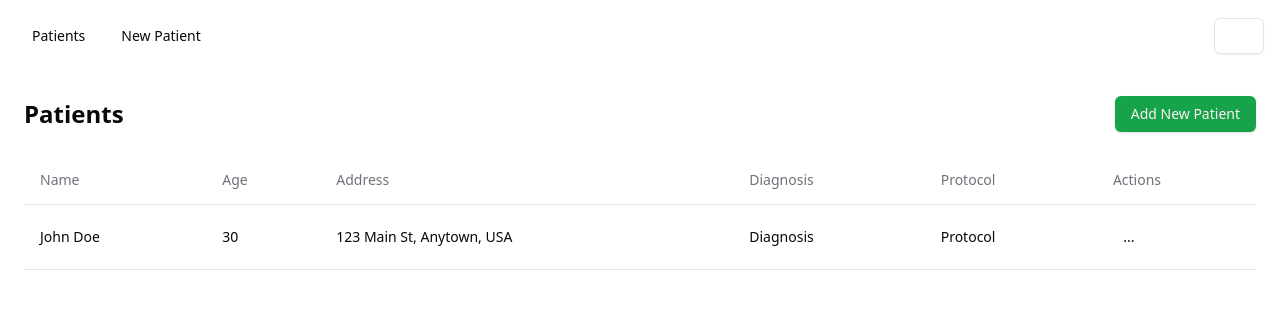
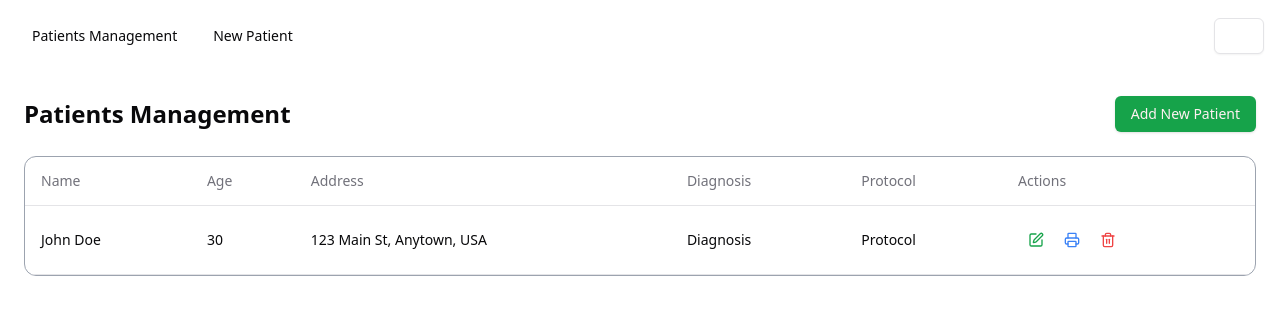
Before and after one commit to sajjad-ag/vuejs-training, a Vue app: page / in a window 1280 px wide. Shown: the top 314 px of the page. Built offline with nearby package versions, Linux system fonts and the light colour scheme; some icons are missing.

Commit message:
ui and form updates

```diff
--- a/src/components/DataTableDropdown.vue
+++ b/src/components/DataTableDropdown.vue
@@ -7,7 +7,9 @@ import {
 } from '@/components/ui/dropdown-menu'
 import { usePatientStore } from '@/stores/patients'
 import { useRouter } from 'vue-router'
-
+import { useToast } from './ui/toast'
+import { Trash2Icon, EditIcon, PrinterIcon } from 'lucide-vue-next'
+import { Button } from './ui/button'
 const router = useRouter()
 
 const props = defineProps({
@@ -19,8 +21,23 @@ const props = defineProps({
 
 const patientStore = usePatientStore()
 
+const { toast } = useToast()
+
 const handleDelete = (id) => {
-  patientStore.deletePatient(id)
+  try {
+    patientStore.deletePatient(id)
+    toast({
+      title: 'Patient deleted',
+      description: 'Patient information has been deleted successfully',
+      variant: 'success',
+    })
+  } catch (error) {
+    toast({
+      title: 'Error',
+      description: 'Error deleting patient',
+      variant: 'destructive',
+    })
+  }
 }
 
 const handleEdit = (patient) => {
@@ -35,12 +52,38 @@ const handleView = (patient) => {
 </script>
 
 <template>
-  <DropdownMenu>
+  <!-- <DropdownMenu>
     <DropdownMenuTrigger as="Button" variant="ghost" class="w-8 h-8">...</DropdownMenuTrigger>
     <DropdownMenuContent>
       <DropdownMenuItem @click="() => handleView(patient)"> View </DropdownMenuItem>
       <DropdownMenuItem @click="() => handleEdit(patient)"> Edit </DropdownMenuItem>
       <DropdownMenuItem @click="() => handleDelete(patient.id)"> Delete </DropdownMenuItem>
     </DropdownMenuContent>
-  </DropdownMenu>
+  </DropdownMenu> -->
+  <div class="flex items-center justify-start">
+    <Button
+      variant="ghost"
+      size="sm"
+      @click="() => handleEdit(patient)"
+      class="hover:bg-primary/10 rounded-full h-9 w-9 flex items-center justify-center"
+    >
+      <EditIcon class="w-5 h-5 text-primary" />
+    </Button>
+    <Button
+      variant="ghost"
+      size="sm"
+      @click="() => handleView(patient)"
+      class="hover:bg-blue-500/10 rounded-full h-9 w-9 flex items-center justify-center"
+    >
+      <PrinterIcon class="w-5 h-5 text-blue-500" />
+    </Button>
+    <Button
+      variant="ghost"
+      size="sm"
+      @click="() => handleDelete(patient.id)"
+      class="hover:bg-destructive/10 rounded-full h-9 w-9 flex items-center justify-center"
+    >
+      <Trash2Icon class="w-5 h-5 text-destructive" />
+    </Button>
+  </div>
 </template>
--- a/src/components/PatientForm.vue
+++ b/src/components/PatientForm.vue
@@ -14,7 +14,7 @@ import { toTypedSchema } from '@vee-validate/zod'
 import * as z from 'zod'
 import { useForm } from 'vee-validate'
 import { FormControl, FormField, FormItem, FormLabel, FormMessage } from './ui/form'
-import { computed, onMounted, watch } from 'vue'
+import { computed, watch } from 'vue'
 import {
   Select,
   SelectContent,
@@ -40,22 +40,22 @@ const df = new DateFormatter('en-US', {
 
 const formSchema = toTypedSchema(
   z.object({
-    name: z.string(),
-    age: z.number(),
-    address: z.string(),
-    diagnosis: z.string(),
-    protocol: z.string(),
-    date: z.string(),
-    bsa: z.string(),
-    room: z.string(),
-    gender: z.string(),
-    caseSheetNumber: z.string(),
-    protocolName: z.string(),
-    numberOfDoses: z.number(),
-    specialist: z.string(),
+    name: z.string().min(1, 'Name is required'),
+    age: z.number({ invalid_type_error: 'Age must be a number' }),
+    address: z.string().min(1, 'Address is required'),
+    diagnosis: z.string().min(1, 'Diagnosis is required'),
+    protocol: z.string().min(1, 'Protocol is required'),
+    date: z.string().min(1, 'Date is required'),
+    bsa: z.string().min(1, 'BSA is required'),
+    room: z.string().min(1, 'Room is required'),
+    gender: z.string().min(1, 'Gender is required'),
+    caseSheetNumber: z.string().min(1, 'Case sheet number is required'),
+    protocolName: z.string().min(1, 'Protocol name is required'),
+    numberOfDoses: z.number({ invalid_type_error: 'Number of doses must be a number' }),
+    specialist: z.string().min(1, 'Specialist name is required'),
     drugs: z.array(
       z.object({
-        no: z.number(),
+        no: z.string(),
         name: z.string(),
         dilutedIn: z.string(),
         routOfAdministration: z.string(),
@@ -110,6 +110,13 @@ watch(
   { immediate: true },
 )
 
+watch(
+  () => form.errors.value,
+  (newErrors) => {
+    console.log('Form errors:', newErrors)
+  },
+  { deep: true, immediate: true },
+)
 const value = computed({
   get: () => (form.values.date ? parseDate(form.values.date) : undefined),
   set: (val) => val,
@@ -120,6 +127,7 @@ const addDrug = () => {
     ...form.values.drugs,
     {
       id: Date.now().toString(),
+      no: '',
     },
   ])
 }
@@ -155,8 +163,9 @@ const onSubmit = form.handleSubmit((values) => {
 <template>
   <div class="space-y-4">
     <form @submit.prevent="onSubmit" class="flex flex-col gap-4">
-      <h2 class="text-2xl font-bold">Personal Information</h2>
       <div class="grid grid-cols-12 gap-4">
+        <div class="grid grid-cols-12 gap-2 col-span-12 border border-primary p-4 rounded-xl">
+          <h2 class="text-2xl font-bold col-span-12">Personal Information</h2>
           <FormField name="name" v-slot="{ componentField }">
             <FormItem class="col-span-12 md:col-span-4">
               <FormLabel>Name</FormLabel>
@@ -214,6 +223,8 @@ const onSubmit = form.handleSubmit((values) => {
               <FormMessage />
             </FormItem>
           </FormField>
+        </div>
+        <div class="grid grid-cols-12 gap-2 col-span-12 border border-primary p-4 rounded-xl">
           <div class="col-span-12"><h2 class="text-2xl font-bold">Medical Information</h2></div>
           <FormField name="diagnosis" v-slot="{ componentField }">
             <FormItem class="col-span-12 md:col-span-4">
@@ -323,31 +334,21 @@ const onSubmit = form.handleSubmit((values) => {
               <FormMessage />
             </FormItem>
           </FormField>
+        </div>
+        <div class="grid grid-cols-12 gap-4 col-span-12 border border-primary p-4 rounded-xl">
+          <div class="flex justify-between items-center col-span-12">
+            <h2 class="text-2xl font-bold">Drugs</h2>
+            <Button @click="addDrug" type="button">Add Drug</Button>
+          </div>
           <FormField name="drugs" v-slot="{ componentField }">
             <FormItem class="col-span-12">
-            <div class="flex justify-between items-center">
-              <FormLabel class="text-xl font-bold">Drugs</FormLabel>
-              <Button @click="addDrug" type="button" size="sm">Add Drug</Button>
-            </div>
               <div class="flex flex-col gap-4">
                 <div
                   v-for="(drug, index) in componentField.modelValue"
                   :key="drug.no"
                   class="flex flex-col gap-4"
                 >
-                <div class="flex items-center justify-start">
-                  <Button
-                    @click="removeDrug(index)"
-                    type="button"
-                    size="sm"
-                    variant="ghost"
-                    class="text-destructive hover:bg-destructive/10 hover:text-destructive"
-                    ><Trash2Icon class="w-4 h-4"
-                  /></Button>
-
-                  <Label> Drug {{ drug.no }}</Label>
-                </div>
-                <div class="grid grid-cols-6 gap-4">
+                  <div class="grid grid-cols-6 gap-2">
                     <div class="col-span-6 md:col-span-2 space-y-2">
                       <Label for="drug-no">Drug No</Label>
                       <Input type="text" v-model="drug.no" placeholder="No" id="drug-no" />
@@ -400,15 +401,22 @@ const onSubmit = form.handleSubmit((values) => {
                       <Textarea v-model="drug.note" placeholder="Notes" id="note" />
                     </div>
                   </div>
-
-                <Separator class="my-4" />
+                  <div class="col-span-12">
+                    <Button @click="removeDrug(index)" type="button" size="sm" variant="destructive"
+                      >Remove Drug</Button
+                    >
+                  </div>
+                  <Separator class="my-4 text-primary" />
                 </div>
               </div>
             </FormItem>
           </FormField>
-        <Button type="submit" class="w-fit">{{
+        </div>
+        <div class="col-span-12 flex justify-end">
+          <Button type="submit">{{
             patientStore.patient.id ? 'Update Patient' : 'Add Patient'
           }}</Button>
+        </div>
       </div>
     </form>
   </div>
--- a/src/components/PatientList.vue
+++ b/src/components/PatientList.vue
@@ -2,7 +2,14 @@
 import { usePatientStore } from '@/stores/patients'
 import { Button } from '@/components/ui/button'
 import DataTableDropdown from './DataTableDropdown.vue'
-import { Table, TableHeader, TableHead, TableCell, TableRow } from '@/components/ui/table'
+import {
+  Table,
+  TableHeader,
+  TableHead,
+  TableCell,
+  TableRow,
+  TableBody,
+} from '@/components/ui/table'
 import { useRouter } from 'vue-router'
 const patientStore = usePatientStore()
 
@@ -17,14 +24,15 @@ const handleAddNew = () => {
 <template>
   <div class="w-full h-screenp-4">
     <div class="flex justify-between items-center mb-6">
-      <h2 class="text-2xl font-bold">Patients</h2>
+      <h2 class="text-2xl font-bold">Patients Management</h2>
       <Button @click="handleAddNew">Add New Patient</Button>
     </div>
     <!-- <DataTable :columns="patientColumns" :data="patientStore.patients" />
       -->
+    <div class="overflow-x-auto w-full h-full rounded-xl border border-gray-400">
       <Table>
-      <TableHeader>
-        <TableRow>
+        <TableHeader v-if="patientStore.patients.length > 0">
+          <TableRow class="text-left">
             <TableHead>Name</TableHead>
             <TableHead>Age</TableHead>
             <TableHead>Address</TableHead>
@@ -43,6 +51,12 @@ const handleAddNew = () => {
             </TableCell>
           </TableRow>
         </TableHeader>
+        <TableBody v-else>
+          <TableRow>
+            <TableCell colspan="6" class="text-center">No patients found</TableCell>
+          </TableRow>
+        </TableBody>
       </Table>
     </div>
+  </div>
 </template>
--- a/src/components/layout/Navbar.vue
+++ b/src/components/layout/Navbar.vue
@@ -1,61 +1,29 @@
 <script setup>
 import {
   NavigationMenu,
-  NavigationMenuContent,
   NavigationMenuItem,
-  NavigationMenuLink,
   NavigationMenuList,
-  NavigationMenuTrigger,
   navigationMenuTriggerStyle,
 } from '@/components/ui/navigation-menu'
+import { usePatientStore } from '@/stores/patients'
 import { RouterLink } from 'vue-router'
 
-const components = [
-  {
-    title: 'Alert Dialog',
-    href: '/docs/components/alert-dialog',
-    description:
-      'A modal dialog that interrupts the user with important content and expects a response.',
-  },
-  {
-    title: 'Hover Card',
-    href: '/docs/components/hover-card',
-    description: 'For sighted users to preview content available behind a link.',
-  },
-  {
-    title: 'Progress',
-    href: '/docs/components/progress',
-    description:
-      'Displays an indicator showing the completion progress of a task, typically displayed as a progress bar.',
-  },
-  {
-    title: 'Scroll-area',
-    href: '/docs/components/scroll-area',
-    description: 'Visually or semantically separates content.',
-  },
-  {
-    title: 'Tabs',
-    href: '/docs/components/tabs',
-    description:
-      'A set of layered sections of content—known as tab panels—that are displayed one at a time.',
-  },
-  {
-    title: 'Tooltip',
-    href: '/docs/components/tooltip',
-    description:
-      'A popup that displays information related to an element when the element receives keyboard focus or the mouse hovers over it.',
-  },
-]
+const patientStore = usePatientStore()
 </script>
 
 <template>
   <NavigationMenu>
     <NavigationMenuList>
       <NavigationMenuItem>
-        <RouterLink to="/" :class="navigationMenuTriggerStyle()">Patients</RouterLink>
+        <RouterLink to="/" :class="navigationMenuTriggerStyle()">Patients Management</RouterLink>
       </NavigationMenuItem>
       <NavigationMenuItem>
-        <RouterLink to="/new-patient" :class="navigationMenuTriggerStyle()">New Patient</RouterLink>
+        <RouterLink
+          to="/new-patient"
+          :class="navigationMenuTriggerStyle()"
+          @click="patientStore.resetPatient()"
+          >New Patient</RouterLink
+        >
       </NavigationMenuItem>
     </NavigationMenuList>
   </NavigationMenu>
--- a/src/stores/patients.js
+++ b/src/stores/patients.js
@@ -11,7 +11,7 @@ export const usePatientStore = defineStore('patients', () => {
       diagnosis: 'Diagnosis',
       protocol: 'Protocol',
       specialist: 'Specialist name',
-      date: '',
+      date: '2025-01-01',
       bsa: '1.73',
       room: '101',
       gender: 'Male',
@@ -21,30 +21,27 @@ export const usePatientStore = defineStore('patients', () => {
       drugs: [
         {
           id: Date.now().toString(),
-          no: 1,
-          name: 'Drug 1',
-          dilutedIn: 'Diluted in',
-          routOfAdministration: 'Rout of administration',
-          timeToStartAdministration: 'Time to start administration',
-          durationOfAdministration: 'Duration of administration',
-          note: 'Note',
+          no: 'D1, 8, 15',
+          name: 'Gemcitabine',
+          dilutedIn: '500cc',
+          routOfAdministration: 'Iv infusion',
+          timeToStartAdministration: '',
+          durationOfAdministration: '30 min',
+          dose: '1000mg/m2',
+          note: '',
         },
         {
           id: Date.now().toString(),
-          no: 1,
-          name: 'Drug 1',
+          no: '',
+          name: 'Zofran',
           dilutedIn: 'Diluted in',
-          routOfAdministration: 'Rout of administration',
-          timeToStartAdministration: 'Time to start administration',
-          durationOfAdministration: 'Duration of administration',
-          note: 'Note',
+          routOfAdministration: 'Iv direct',
+          timeToStartAdministration: '',
+          durationOfAdministration: '50 min',
+          dose: '8mg',
+          note: '',
         },
       ],
-
-      // sessions: [
-      //   { id: 1, date: '2025-01-01', details: 'Session 1 details' },
-      //   { id: 2, date: '2025-01-08', details: 'Session 2 details' },
-      // ],
     },
   ])
   const patient = ref({
@@ -65,13 +62,14 @@ export const usePatientStore = defineStore('patients', () => {
     drugs: [
       {
         id: Date.now().toString(),
-        no: 1,
+        no: '',
         name: '',
         dilutedIn: '',
         routOfAdministration: '',
         timeToStartAdministration: '',
         durationOfAdministration: '',
         note: '',
+        dose: '',
       },
     ],
   })
```
Lines whose indentation alone changed are shown as unchanged.
